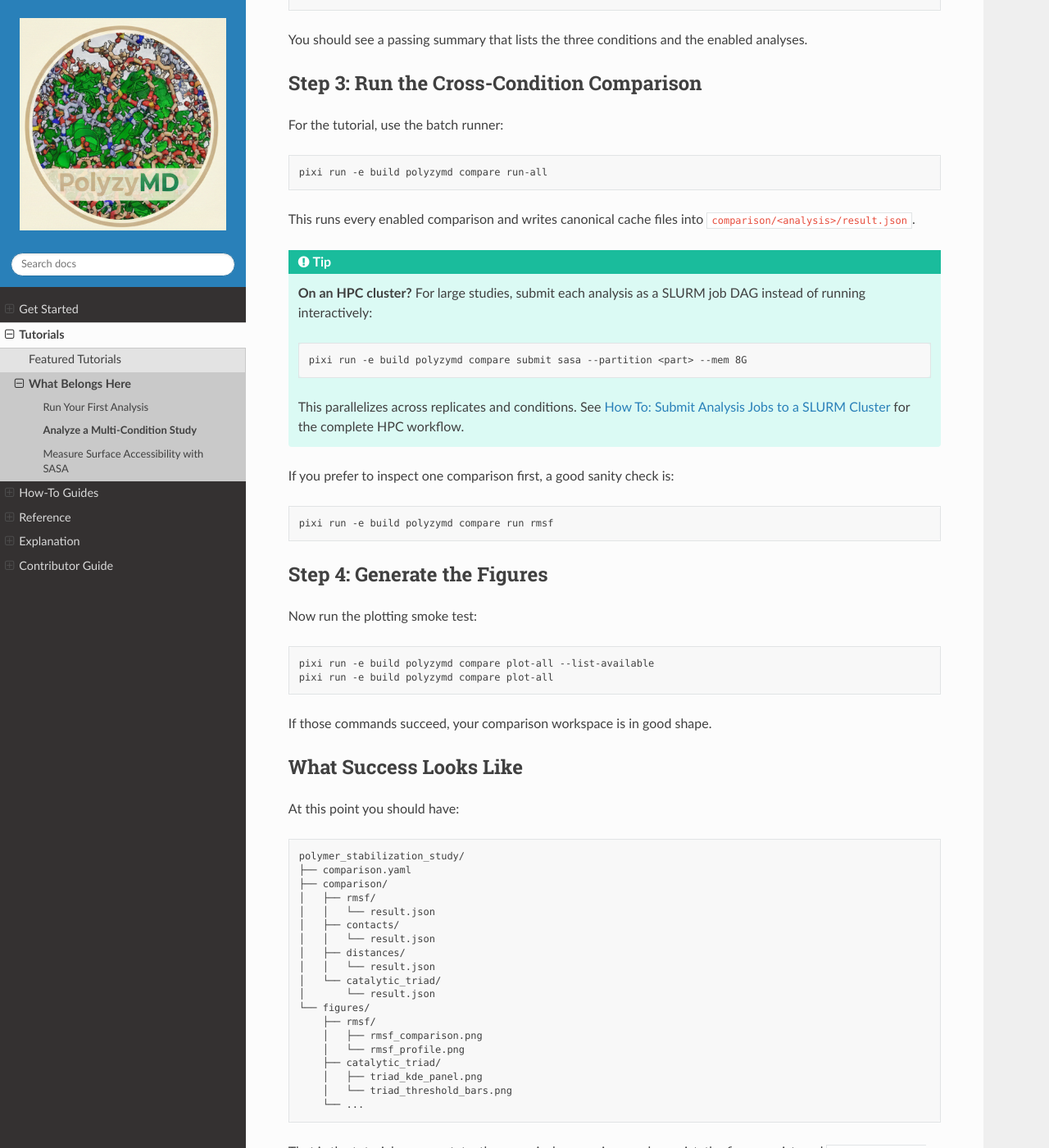
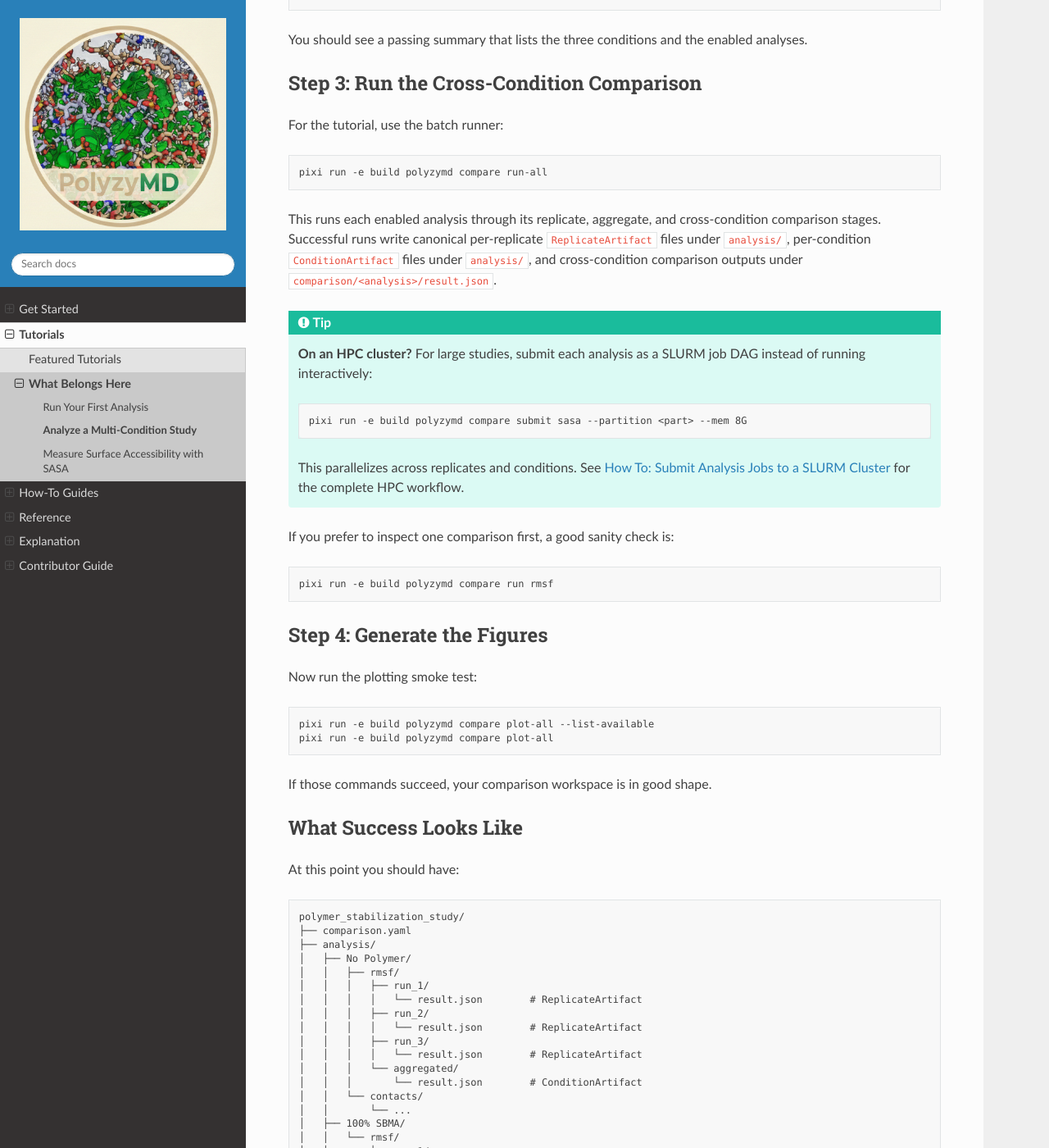
Before and after one commit to joelaforet/polyzymd, a Sphinx documentation site: the page built from docs/source/tutorials/analysis_complete_workflow.md, in a window 1280 px wide and 1400 px high, scrolled down 2801 px. Shown: the whole window at 82% size. Built offline with Sphinx 7.4.7 and the Read the Docs theme 3.1.0, drawn with Linux system fonts in a browser that asks for light colours; some of the changed text lies outside the part shown.

Commit message:
docs(analysis): clarify workflow artifact outputs

````diff
--- a/docs/source/tutorials/analysis_complete_workflow.md
+++ b/docs/source/tutorials/analysis_complete_workflow.md
@@ -150,8 +150,11 @@ For the tutorial, use the batch runner:
 pixi run -e build polyzymd compare run-all
 ```
 
-This runs every enabled comparison and writes canonical cache files into
-`comparison/<analysis>/result.json`.
+This runs each enabled analysis through its replicate, aggregate, and
+cross-condition comparison stages. Successful runs write canonical
+per-replicate `ReplicateArtifact` files under `analysis/`, per-condition
+`ConditionArtifact` files under `analysis/`, and cross-condition comparison
+outputs under `comparison/<analysis>/result.json`.
 
 ```{tip}
 **On an HPC cluster?** For large studies, submit each analysis as a SLURM
@@ -190,15 +193,36 @@ At this point you should have:
 ```text
 polymer_stabilization_study/
 ├── comparison.yaml
+├── analysis/
+│   ├── No Polymer/
+│   │   ├── rmsf/
+│   │   │   ├── run_1/
+│   │   │   │   └── result.json        # ReplicateArtifact
+│   │   │   ├── run_2/
+│   │   │   │   └── result.json        # ReplicateArtifact
+│   │   │   ├── run_3/
+│   │   │   │   └── result.json        # ReplicateArtifact
+│   │   │   └── aggregated/
+│   │   │       └── result.json        # ConditionArtifact
+│   │   └── contacts/
+│   │       └── ...
+│   ├── 100% SBMA/
+│   │   └── rmsf/
+│   │       ├── run_1/
+│   │       │   └── result.json        # ReplicateArtifact
+│   │       └── aggregated/
+│   │           └── result.json        # ConditionArtifact
+│   └── 100% EGMA/
+│       └── ...
 ├── comparison/
 │   ├── rmsf/
-│   │   └── result.json
+│   │   └── result.json                # cross-condition comparison output
 │   ├── contacts/
-│   │   └── result.json
+│   │   └── result.json                # cross-condition comparison output
 │   ├── distances/
-│   │   └── result.json
+│   │   └── result.json                # cross-condition comparison output
 │   └── catalytic_triad/
-│       └── result.json
+│       └── result.json                # cross-condition comparison output
 └── figures/
     ├── rmsf/
     │   ├── rmsf_comparison.png
@@ -209,8 +233,11 @@ polymer_stabilization_study/
     └── ...
 ```
 
-That is the tutorial success state: the canonical comparison caches exist, the
-figures exist, and `polyzymd compare plot-all` completes without error.
+That is the tutorial success state: canonical `ReplicateArtifact` and
+`ConditionArtifact` files exist under `analysis/`, each
+`comparison/<analysis>/result.json` contains the cross-condition comparison
+artifact or plugin-specific summary output, the figures exist, and
+`polyzymd compare plot-all` completes without error.
 
 ## What to Do Next
 
````
Also changed, not shown: docs/source/reference/analysis_comparison_reference.md (+3 -2 lines).
